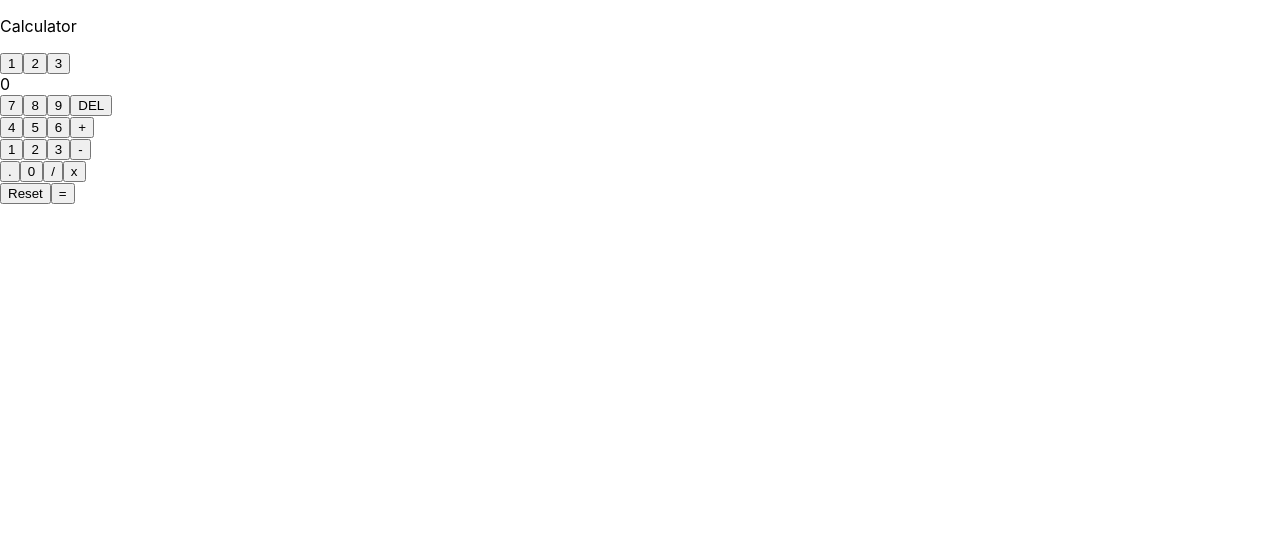
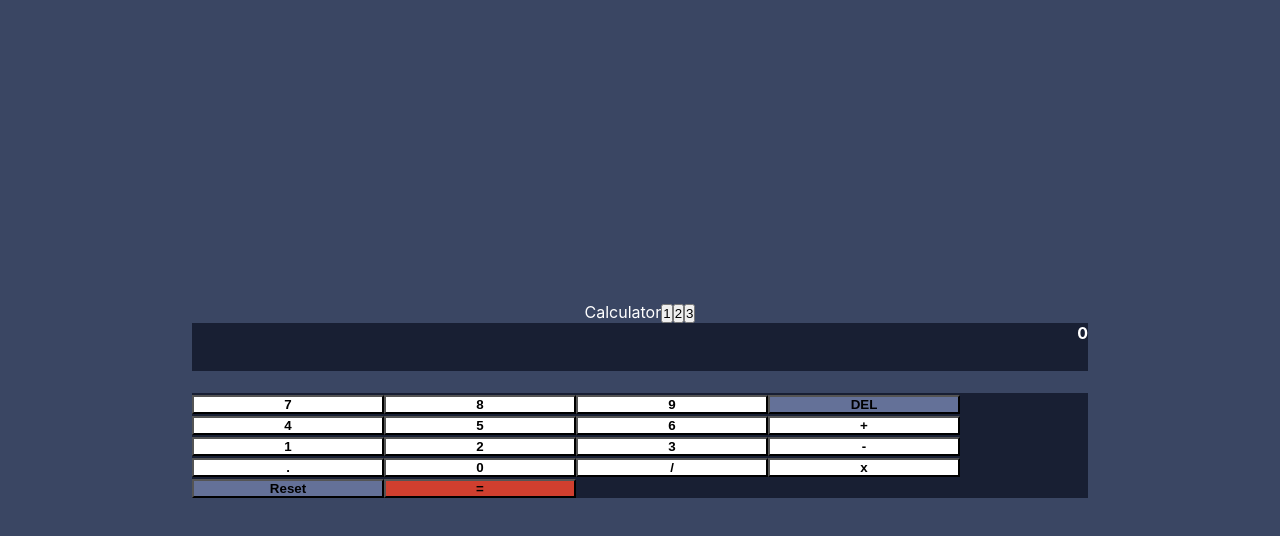
Before and after one commit to matheusnevesb/calculator-react, a React (Create React App) app: page / in a window 1280 px wide. Shown: the top 536 px of the page. Built offline with nearby package versions, Linux system fonts and the light colour scheme.

Commit message:
iniciado css

```diff
--- a/src/App.css
+++ b/src/App.css
@@ -1,38 +1,59 @@
-.App {
-  text-align: center;
+* {
+  margin: 0;
+  padding: 0;
+  box-sizing: border-box;
 }
 
-.App-logo {
-  height: 40vmin;
-  pointer-events: none;
+body {
+  background-color: #3A4663;
+  height: 100vh;
+  display: flex;
+  justify-content: center;
+  align-items: center;
 }
-
-@media (prefers-reduced-motion: no-preference) {
-  .App-logo {
-    animation: App-logo-spin infinite 20s linear;
-  }
-}
-
-.App-header {
-  background-color: #282c34;
-  min-height: 100vh;
+div.container {
+  width: 90vw;
+  background-color: #3A4663;
+  height: auto;
+  margin: 0;
   display: flex;
   flex-direction: column;
   align-items: center;
-  justify-content: center;
-  font-size: calc(10px + 2vmin);
+}
+
+.top {
+  display: flex;
+  justify-content: space-around;
   color: white;
 }
 
-.App-link {
-  color: #61dafb;
+.display-container {
+  display: flex;
+  background-color: #181F33;
+  width: 70vw;
+  color: white;
+  font-weight: bold;
+  flex-direction: column;
+  align-items: end;
+  height: 3rem;
 }
 
-@keyframes App-logo-spin {
-  from {
-    transform: rotate(0deg);
-  }
-  to {
-    transform: rotate(360deg);
-  }
+.buttons-container {
+  margin-top: 1.4rem;
+  background-color: #181F33;
+  width: 70vw;
 }
+
+.buttons-container button {
+  background-color: #FFFFFF;
+  width: 15vw;
+  font-weight: bold;
+}
+
+.dr {
+  background-color: #647198 !important;
+}
+
+.equal-color {
+  background-color: #D03F2F !important;
+}
--- a/src/App.js
+++ b/src/App.js
@@ -1,4 +1,5 @@
 import { useState } from 'react';
+import './App.css'
 
 function App() {
   const [display, setDisplay] = useState('0')
@@ -66,15 +67,19 @@ function App() {
     }
   }
   return (
-    <div>
-      <div>
+    <div className='container'>
+      <div className='top'>
         <p>Calculator</p>
+        <section>
           <button>1</button>
           <button>2</button>
           <button>3</button>
+        </section>
       </div>
+      <div className='display-container'>
         <div>{`${stbyDisplay} ${equation}`}</div>
         <div>{display}</div>
+      </div>
     {/* {bts.map((botao) => (
       <button
         onClick={({target}) => handleNumbers(target)}
@@ -83,11 +88,12 @@ function App() {
         {botao}
       </button>
     ))} */}
+      <div className='buttons-container'>
         <div>
           <button onClick={({target}) => handleNumbers(target)}>7</button>
           <button onClick={({target}) => handleNumbers(target)}>8</button>
           <button onClick={({target}) => handleNumbers(target)}>9</button>
-        <button onClick={() => handleDEL()}>DEL</button>
+          <button className='dr' onClick={() => handleDEL()}>DEL</button>
         </div>
         <div>
           <button onClick={({target}) => handleNumbers(target)}>4</button>
@@ -108,8 +114,9 @@ function App() {
           <button onClick={({target}) => handleEquations(target)}>x</button>
         </div>
         <div>
-        <button onClick={() => handleReset()}>Reset</button>
-        <button onClick={() => handleEqual()}>=</button>
+          <button className='dr' onClick={() => handleReset()}>Reset</button>
+          <button className='equal-color' onClick={() => handleEqual()}>=</button>
+        </div>
       </div>
     </div>
   );
```
Lines whose indentation alone changed are shown as unchanged.
